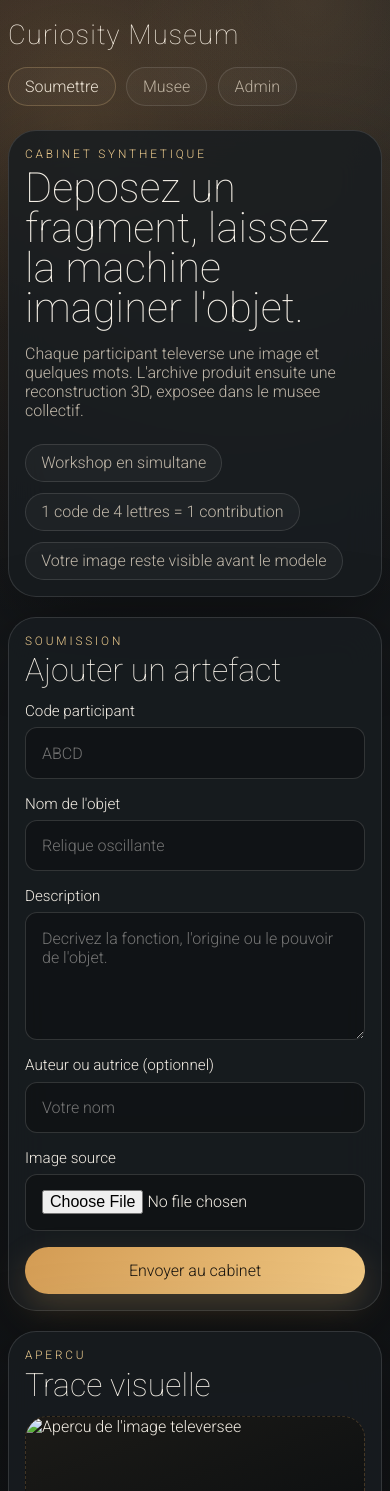
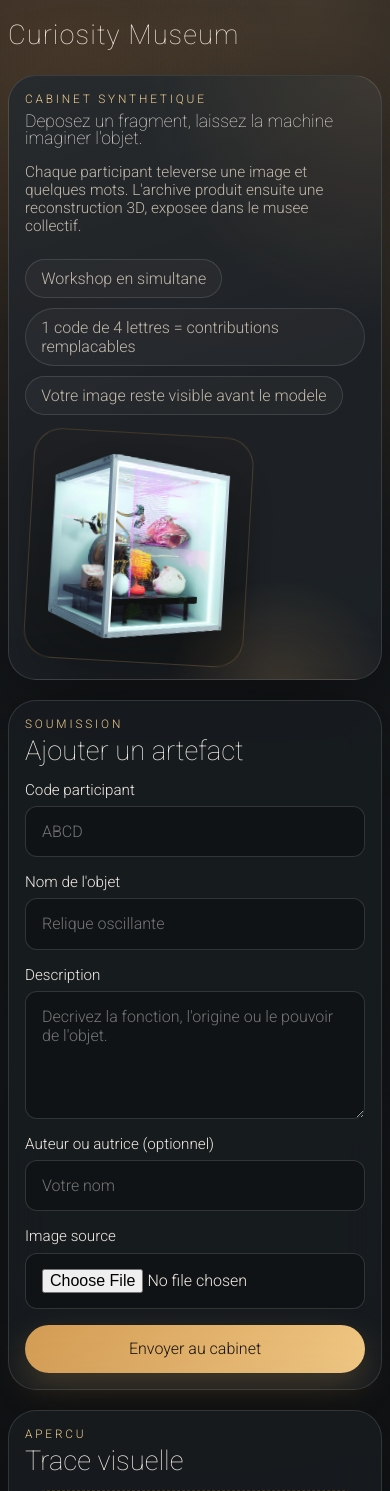
Before and after one commit to astrofra/workshop-digital-curiosity, a PHP site: page /submit/index.html in a window 390 px wide. Shown: the top 1491 px of the page. Run offline with PHP 8.4, Linux system fonts and the light colour scheme.

Commit message:
Rework workshop routes and refresh submit hero experience
Serve the museum directly from /, move the public submission form to /submit, and keep /admin as the local administration entry point.

Update the PHP upload flow so reusing a participant code replaces the previous submission in place, clears any old media, and resets model state consistently.

Refresh submit-page messaging and links to match the new museum-first navigation, while keeping the admin item links aligned with the root museum route.

Decorate the submit page with the new cabinet hero image, reduce the oversized headline, and add a floating levitation animation with a soft synchronized shadow.

Extend smoke-test coverage for the new routing and replacement behavior, and verify the updated workshop flow end to end.

```diff
--- a/www/admin/index.html
+++ b/www/admin/index.html
@@ -10,11 +10,6 @@
     <div class="page-glow" aria-hidden="true"></div>
     <header class="site-header">
       <a class="site-mark" href="/">Curiosity Museum</a>
-      <nav class="site-nav">
-        <a href="/">Soumettre</a>
-        <a href="/museum/">Musee</a>
-        <a href="/admin/" aria-current="page">Admin</a>
-      </nav>
     </header>
 
     <main class="shell shell-admin">
--- a/www/assets/admin.js
+++ b/www/assets/admin.js
@@ -54,7 +54,7 @@ function createCard(item) {
   node.querySelector(".artifact-author").innerHTML = authorLabel;
   node.querySelector(".artifact-description").textContent = item.description;
   node.querySelector(".artifact-image-link").href = item.image_url;
-  node.querySelector(".artifact-museum-link").href = `/museum/#${item.id}`;
+  node.querySelector(".artifact-museum-link").href = `/#${item.id}`;
 
   const form = node.querySelector(".model-form");
   form.dataset.itemId = item.id;
--- a/www/assets/styles.css
+++ b/www/assets/styles.css
@@ -147,6 +147,26 @@ textarea {
   padding: 1.4rem;
 }
 
+.page-home .hero-panel {
+  position: relative;
+  overflow: hidden;
+  background:
+    radial-gradient(circle at top right, rgba(214, 163, 93, 0.14), transparent 34%),
+    linear-gradient(160deg, rgba(255, 255, 255, 0.04), transparent 55%),
+    var(--panel-strong);
+}
+
+.page-home .hero-panel::after {
+  content: "";
+  position: absolute;
+  inset: auto -5% -22% auto;
+  width: 240px;
+  height: 240px;
+  border-radius: 999px;
+  background: radial-gradient(circle, rgba(214, 163, 93, 0.18), transparent 68%);
+  pointer-events: none;
+}
+
 .eyebrow {
   margin: 0 0 0.45rem;
   text-transform: uppercase;
@@ -209,6 +229,102 @@ h3 {
   background: rgba(255, 255, 255, 0.03);
   border-radius: 999px;
   padding: 0.55rem 0.95rem;
+}
+
+.submit-hero-layout {
+  position: relative;
+  display: grid;
+  grid-template-columns: minmax(0, 1fr) minmax(180px, 240px);
+  gap: 1.15rem;
+  align-items: end;
+}
+
+.submit-hero-copy {
+  position: relative;
+  z-index: 1;
+}
+
+.submit-hero-title {
+  font-size: clamp(1.075rem, 2.15vw, 2.15rem);
+}
+
+.page-home h2 {
+  font-size: clamp(1.8rem, 2.8vw, 2.6rem);
+}
+
+.page-home .lede {
+  max-width: 34rem;
+  font-size: 1.02rem;
+}
+
+.submit-hero-figure {
+  position: relative;
+  margin: 0;
+  align-self: center;
+  justify-self: end;
+  width: min(100%, 240px);
+  padding: 1rem;
+  border-radius: 28px;
+  border: 1px solid rgba(214, 163, 93, 0.24);
+  background:
+    linear-gradient(180deg, rgba(255, 255, 255, 0.05), rgba(255, 255, 255, 0.01)),
+    rgba(11, 13, 15, 0.64);
+  box-shadow: 0 28px 56px rgba(0, 0, 0, 0.24);
+  transform-origin: 50% 78%;
+  animation: submit-float 6.2s ease-in-out infinite;
+}
+
+.submit-hero-figure::before {
+  content: "";
+  position: absolute;
+  inset: auto 14% -10% 14%;
+  height: 18px;
+  border-radius: 999px;
+  background: rgba(0, 0, 0, 0.26);
+  filter: blur(12px);
+  animation: submit-shadow 6.2s ease-in-out infinite;
+}
+
+.submit-hero-figure img {
+  position: relative;
+  width: 100%;
+  height: auto;
+  object-fit: contain;
+  filter: drop-shadow(0 12px 28px rgba(0, 0, 0, 0.24));
+}
+
+@keyframes submit-float {
+  0% {
+    transform: translateY(0) rotate(3.2deg);
+    box-shadow: 0 24px 48px rgba(0, 0, 0, 0.2);
+  }
+
+  50% {
+    transform: translateY(-12px) rotate(5.4deg);
+    box-shadow: 0 34px 68px rgba(0, 0, 0, 0.28);
+  }
+
+  100% {
+    transform: translateY(0) rotate(3.2deg);
+    box-shadow: 0 24px 48px rgba(0, 0, 0, 0.2);
+  }
+}
+
+@keyframes submit-shadow {
+  0% {
+    opacity: 0.44;
+    transform: scaleX(0.92);
+  }
+
+  50% {
+    opacity: 0.22;
+    transform: scaleX(0.8);
+  }
+
+  100% {
+    opacity: 0.44;
+    transform: scaleX(0.92);
+  }
 }
 
 .panel-heading {
@@ -543,6 +659,10 @@ b {
     grid-template-columns: 1fr 1fr;
   }
 
+  .submit-hero-layout {
+    grid-template-columns: minmax(0, 1fr) 190px;
+  }
+
   .preview-panel {
     grid-column: span 2;
   }
@@ -558,6 +678,15 @@ b {
 
   .shell-home {
     grid-template-columns: 1fr;
+  }
+
+  .submit-hero-layout {
+    grid-template-columns: 1fr;
+  }
+
+  .submit-hero-figure {
+    justify-self: start;
+    width: min(58vw, 220px);
   }
 
   .preview-panel {
@@ -600,6 +729,18 @@ b {
     padding: 1rem;
   }
 
+  .submit-hero-title {
+    font-size: clamp(0.98rem, 4.5vw, 1.4rem);
+  }
+
+  .page-home h2 {
+    font-size: clamp(1.5rem, 7vw, 2.05rem);
+  }
+
+  .page-home .lede {
+    font-size: 0.96rem;
+  }
+
   .nav-button,
   .button {
     width: 100%;
@@ -614,3 +755,14 @@ b {
     align-items: stretch;
   }
 }
+
+@media (prefers-reduced-motion: reduce) {
+  .submit-hero-figure,
+  .submit-hero-figure::before {
+    animation: none;
+  }
+
+  .submit-hero-figure {
+    transform: translateY(0) rotate(3.2deg);
+  }
+}
--- a/www/assets/submission.js
+++ b/www/assets/submission.js
@@ -60,9 +60,9 @@ form.addEventListener("submit", async (event) => {
 
     form.reset();
     resetPreview();
-    confirmationText.textContent = `L'objet "${response.item.name}" a ete archive. Vous pourrez bientot le retrouver dans le musee.`;
+    confirmationText.textContent = `${response.message} L'objet "${response.item.name}" est visible dans le musee.`;
     confirmationCard.hidden = false;
-    setStatus(statusElement, "Contribution envoyee avec succes.", "success");
+    setStatus(statusElement, response.message || "Contribution envoyee avec succes.", "success");
   } catch (error) {
     const message = error instanceof ApiError ? error.message : "Impossible d'envoyer la contribution.";
     setStatus(statusElement, message, "error");
--- a/www/index.html
+++ b/www/index.html
@@ -3,112 +3,58 @@
   <head>
     <meta charset="UTF-8" />
     <meta name="viewport" content="width=device-width, initial-scale=1.0" />
-    <title>Curiosity Museum - Soumettre un artefact</title>
+    <title>Curiosity Museum - Musee</title>
     <link rel="stylesheet" href="/assets/styles.css" />
+    <script type="importmap">
+      {
+        "imports": {
+          "three": "/vendor/three/three.module.js",
+          "three/addons/": "/vendor/three/examples/jsm/"
+        }
+      }
+    </script>
   </head>
-  <body class="page page-home">
+  <body class="page page-museum">
     <div class="page-glow" aria-hidden="true"></div>
     <header class="site-header">
       <a class="site-mark" href="/">Curiosity Museum</a>
-      <nav class="site-nav">
-        <a href="/" aria-current="page">Soumettre</a>
-        <a href="/museum/">Musee</a>
-        <a href="/admin/">Admin</a>
-      </nav>
     </header>
 
-    <main class="shell shell-home">
-      <section class="hero-panel panel">
-        <p class="eyebrow">Cabinet synthetique</p>
-        <h1>Deposez un fragment, laissez la machine imaginer l'objet.</h1>
-        <p class="lede">
-          Chaque participant televerse une image et quelques mots. L'archive produit ensuite
-          une reconstruction 3D, exposee dans le musee collectif.
-        </p>
-        <div class="hero-note">
-          <span>Workshop en simultane</span>
-          <span>1 code de 4 lettres = 1 contribution</span>
-          <span>Votre image reste visible avant le modele</span>
+    <main class="shell shell-museum">
+      <section class="viewer-panel panel">
+        <div class="viewer-header">
+          <div>
+            <p class="eyebrow">Exposition</p>
+            <h1>Cabinet des curiosites reconstruites</h1>
+          </div>
+          <div class="viewer-actions">
+            <a class="button secondary" href="/submit">Ajouter un nouvel objet</a>
+          </div>
+        </div>
+
+        <div class="viewer-stage" data-viewer-stage>
+          <div class="viewer-loading" data-viewer-status>Chargement des artefacts...</div>
+          <div class="viewer-canvas" data-viewer-canvas></div>
+
+          <aside class="viewer-meta panel">
+            <p class="eyebrow" data-viewer-count>0 / 0</p>
+            <h2 data-viewer-title>Archive vide</h2>
+            <p class="viewer-meta-line" data-viewer-author></p>
+            <p class="viewer-meta-line" data-viewer-created></p>
+            <p class="viewer-meta-state" data-viewer-state></p>
+            <p class="viewer-description" data-viewer-description>
+              Aucune contribution n'est encore disponible.
+            </p>
+          </aside>
+
+          <div class="viewer-nav">
+            <button class="nav-button" type="button" data-prev aria-label="Objet precedent">Precedent</button>
+            <button class="nav-button" type="button" data-next aria-label="Objet suivant">Suivant</button>
+          </div>
         </div>
       </section>
-
-      <section class="form-panel panel">
-        <div class="panel-heading">
-          <p class="eyebrow">Soumission</p>
-          <h2>Ajouter un artefact</h2>
-        </div>
-
-        <form class="artifact-form" data-upload-form novalidate>
-          <label class="field">
-            <span>Code participant</span>
-            <input
-              type="text"
-              name="participant_id"
-              maxlength="4"
-              minlength="4"
-              autocomplete="off"
-              spellcheck="false"
-              required
-              placeholder="ABCD"
-            />
-          </label>
-
-          <label class="field">
-            <span>Nom de l'objet</span>
-            <input type="text" name="name" maxlength="120" required placeholder="Relique oscillante" />
-          </label>
-
-          <label class="field">
-            <span>Description</span>
-            <textarea
-              name="description"
-              rows="5"
-              maxlength="1800"
-              required
-              placeholder="Decrivez la fonction, l'origine ou le pouvoir de l'objet."
-            ></textarea>
-          </label>
-
-          <label class="field">
-            <span>Auteur ou autrice (optionnel)</span>
-            <input type="text" name="author" maxlength="120" placeholder="Votre nom" />
-          </label>
-
-          <label class="field">
-            <span>Image source</span>
-            <input type="file" name="image" accept=".png,.jpg,.jpeg,.webp,image/*" required />
-          </label>
-
-          <p class="status" data-form-status hidden></p>
-
-          <button class="button" type="submit">Envoyer au cabinet</button>
-        </form>
-
-        <div class="confirmation-card" data-confirmation hidden>
-          <p class="eyebrow">Archive mise a jour</p>
-          <h3>Contribution enregistree</h3>
-          <p data-confirmation-text></p>
-          <a class="text-link" href="/museum/">Voir le musee</a>
-        </div>
-      </section>
-
-      <aside class="preview-panel panel">
-        <div class="panel-heading">
-          <p class="eyebrow">Apercu</p>
-          <h2>Trace visuelle</h2>
-        </div>
-        <div class="preview-frame">
-          <img data-preview-image alt="Apercu de l'image televersee" hidden />
-          <div class="preview-empty" data-preview-empty>
-            <p>Votre image apparaitra ici avant d'entrer dans l'archive.</p>
-          </div>
-        </div>
-        <p class="preview-caption">
-          Sans modele GLB, le musee exposera temporairement cette image comme artefact en attente.
-        </p>
-      </aside>
     </main>
 
-    <script type="module" src="/assets/submission.js"></script>
+    <script type="module" src="/assets/museum.js"></script>
   </body>
 </html>
--- /dev/null
+++ b/www/submit/index.html
@@ -0,0 +1,117 @@
+<!DOCTYPE html>
+<html lang="fr">
+  <head>
+    <meta charset="UTF-8" />
+    <meta name="viewport" content="width=device-width, initial-scale=1.0" />
+    <title>Curiosity Museum - Soumettre un artefact</title>
+    <link rel="stylesheet" href="/assets/styles.css" />
+  </head>
+  <body class="page page-home">
+    <div class="page-glow" aria-hidden="true"></div>
+    <header class="site-header">
+      <a class="site-mark" href="/">Curiosity Museum</a>
+    </header>
+
+    <main class="shell shell-home">
+      <section class="hero-panel panel">
+        <div class="submit-hero-layout">
+          <div class="submit-hero-copy">
+            <p class="eyebrow">Cabinet synthetique</p>
+            <h1 class="submit-hero-title">Deposez un fragment, laissez la machine imaginer l'objet.</h1>
+            <p class="lede">
+              Chaque participant televerse une image et quelques mots. L'archive produit ensuite
+              une reconstruction 3D, exposee dans le musee collectif.
+            </p>
+            <div class="hero-note">
+              <span>Workshop en simultane</span>
+              <span>1 code de 4 lettres = contributions remplacables</span>
+              <span>Votre image reste visible avant le modele</span>
+            </div>
+          </div>
+
+          <figure class="submit-hero-figure" aria-hidden="true">
+            <img src="/assets/img/cabinet-hero.png" alt="" />
+          </figure>
+        </div>
+      </section>
+
+      <section class="form-panel panel">
+        <div class="panel-heading">
+          <p class="eyebrow">Soumission</p>
+          <h2>Ajouter un artefact</h2>
+        </div>
+
+        <form class="artifact-form" data-upload-form novalidate>
+          <label class="field">
+            <span>Code participant</span>
+            <input
+              type="text"
+              name="participant_id"
+              maxlength="4"
+              minlength="4"
+              autocomplete="off"
+              spellcheck="false"
+              required
+              placeholder="ABCD"
+            />
+          </label>
+
+          <label class="field">
+            <span>Nom de l'objet</span>
+            <input type="text" name="name" maxlength="120" required placeholder="Relique oscillante" />
+          </label>
+
+          <label class="field">
+            <span>Description</span>
+            <textarea
+              name="description"
+              rows="5"
+              maxlength="1800"
+              required
+              placeholder="Decrivez la fonction, l'origine ou le pouvoir de l'objet."
+            ></textarea>
+          </label>
+
+          <label class="field">
+            <span>Auteur ou autrice (optionnel)</span>
+            <input type="text" name="author" maxlength="120" placeholder="Votre nom" />
+          </label>
+
+          <label class="field">
+            <span>Image source</span>
+            <input type="file" name="image" accept=".png,.jpg,.jpeg,.webp,image/*" required />
+          </label>
+
+          <p class="status" data-form-status hidden></p>
+
+          <button class="button" type="submit">Envoyer au cabinet</button>
+        </form>
+
+        <div class="confirmation-card" data-confirmation hidden>
+          <p class="eyebrow">Archive mise a jour</p>
+          <h3>Contribution enregistree</h3>
+          <p data-confirmation-text></p>
+          <a class="text-link" href="/">Voir le musee</a>
+        </div>
+      </section>
+
+      <aside class="preview-panel panel">
+        <div class="panel-heading">
+          <p class="eyebrow">Apercu</p>
+          <h2>Trace visuelle</h2>
+        </div>
+        <div class="preview-frame">
+          <img data-preview-image alt="Apercu de l'image televersee" hidden />
+          <div class="preview-empty" data-preview-empty>
+            <p>Votre image apparaitra ici avant d'entrer dans l'archive.</p>
+          </div>
+        </div>
+        <p class="preview-caption">
+          Sans modele GLB, le musee exposera temporairement cette image comme artefact en attente.
+        </p>
+      </aside>
+    </main>
+
+    <script type="module" src="/assets/submission.js"></script>
+  </body>
+</html>
```
Also changed, not shown: www/api/_common.php (+11 -0 lines), www/api/upload.php (+35 -15 lines), www/museum/index.html (+6 -56 lines), www/assets/img/cabinet-hero.png (added), 1 other file.
